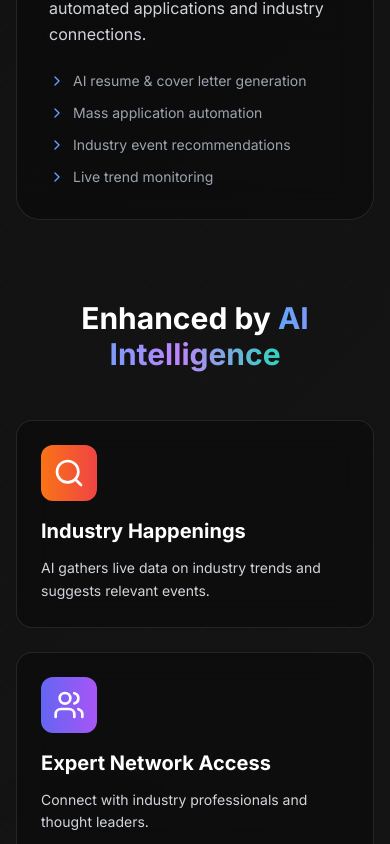
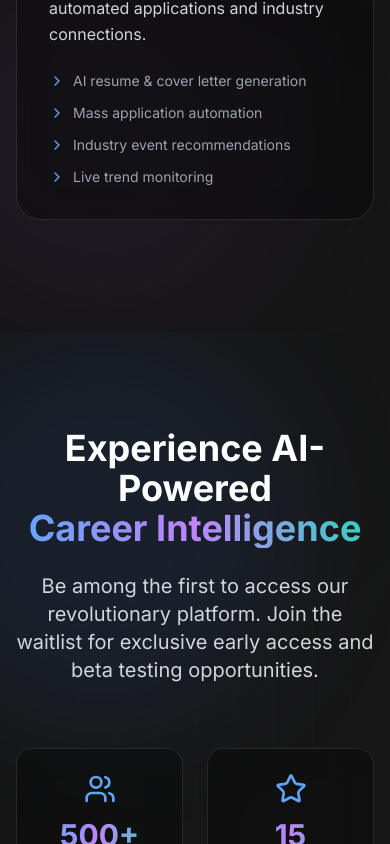
Before and after one commit to BioCAN-Tech/BioCAN-Landing, a Next.js app: page / in a window 390 px wide. Shown: the part 4312-5156 px from the top of the page. Built offline with nearby package versions, Linux system fonts and the light colour scheme.

Commit message:
Made some change to main landing page

```diff
--- a/src/app/page.tsx
+++ b/src/app/page.tsx
@@ -3,7 +3,6 @@ import Hero from '@/components/sections/hero'
 import ProblemVisualization from '@/components/sections/problem-visualization'
 import Features from '@/components/sections/features'
 import EarlyInterest from '@/components/sections/testimonials'
-import Contact from '@/components/sections/contact'
 import Footer from '@/components/sections/footer'
 
 export default function HomePage() {
@@ -14,7 +13,6 @@ export default function HomePage() {
       <ProblemVisualization />
       <Features />
       <EarlyInterest />
-      <Contact />
       <Footer />
     </main>
   )
--- a/src/components/sections/features.tsx
+++ b/src/components/sections/features.tsx
@@ -156,7 +156,7 @@ export default function Features() {
           initial="hidden"
           whileInView="visible"
           viewport={{ once: true }}
-          className="grid grid-cols-1 lg:grid-cols-3 gap-8 mb-20"
+          className="grid grid-cols-1 lg:grid-cols-3 gap-8 mb-4"
         >
           {mainFeatures.map((feature, index) => (
             <motion.div
@@ -247,53 +247,12 @@ export default function Features() {
           ))}
         </motion.div>
 
-        {/* Additional Features Grid */}
-        <motion.div
-          initial={{ opacity: 0, y: 30 }}
-          whileInView={{ opacity: 1, y: 0 }}
-          transition={{ duration: 0.6, delay: 0.3 }}
-          viewport={{ once: true }}
-          className="mb-16"
-        >
-          <h3 className="text-3xl font-bold text-white text-center mb-12">
-            Enhanced by <span className="gradient-primary">AI Intelligence</span>
-          </h3>
-
-          <div className="grid grid-cols-1 md:grid-cols-3 gap-6">
-            {additionalFeatures.map((feature, index) => (
-              <motion.div
-                key={feature.title}
-                className="glass-card p-6 rounded-2xl group cursor-pointer relative overflow-hidden"
-                whileHover={{ scale: 1.05 }}
-                onMouseEnter={() => setHoveredCard(index)}
-                onMouseLeave={() => setHoveredCard(null)}
-              >
-                <div className={`w-14 h-14 rounded-xl bg-gradient-to-r ${feature.color} p-3 mb-4 group-hover:scale-110 transition-transform duration-300`}>
-                  <feature.icon className="w-8 h-8 text-white" />
-                </div>
-
-                <h4 className="text-xl font-bold text-white mb-3">{feature.title}</h4>
-                <p className="text-gray-300 text-sm leading-relaxed">{feature.description}</p>
-
-                {/* Animated Background */}
-                <motion.div
-                  className={`absolute inset-0 bg-gradient-to-r ${feature.color} opacity-0 group-hover:opacity-5 transition-opacity duration-500`}
-                />
-
-                {/* Hover Indicator */}
-                {hoveredCard === index && (
-                  <motion.div
-                    className="absolute inset-0 border-2 border-blue-400/30 rounded-2xl"
-                    initial={{ scale: 0.8, opacity: 0 }}
-                    animate={{ scale: 1, opacity: 1 }}
-                    exit={{ scale: 0.8, opacity: 0 }}
-                  />
-                )}
-              </motion.div>
-            ))}
-          </div>
-        </motion.div>
-
+        {/* Additional Features Grid - COMMENTED OUT
+        Enhanced by AI Intelligence section with:
+        - Industry Happenings: AI gathers live data on industry trends and suggests relevant events
+        - Expert Network Access: Connect with industry professionals and thought leaders
+        - Career Analytics: Track your progress with detailed career advancement metrics
+        */}
 
       </div>
     </section>
```
